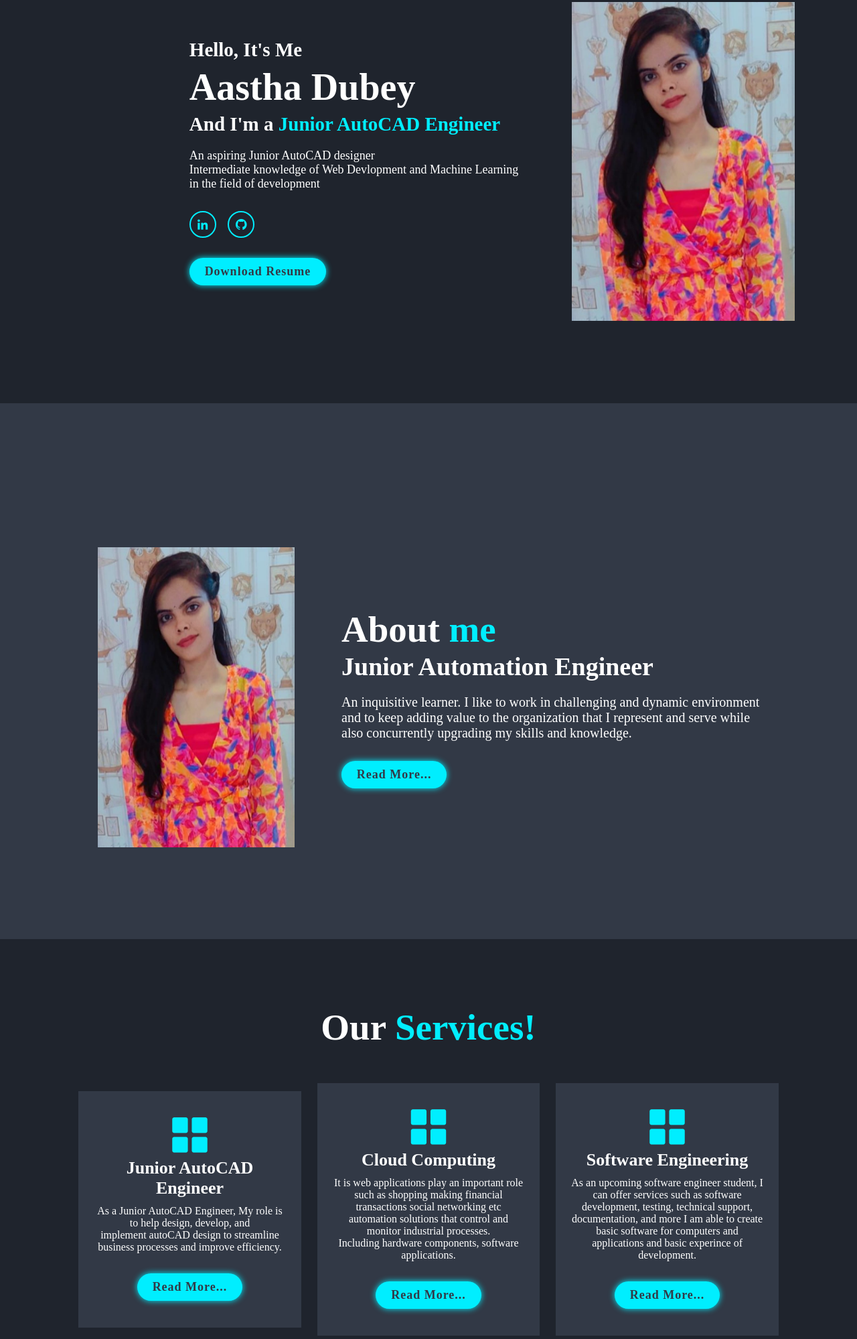
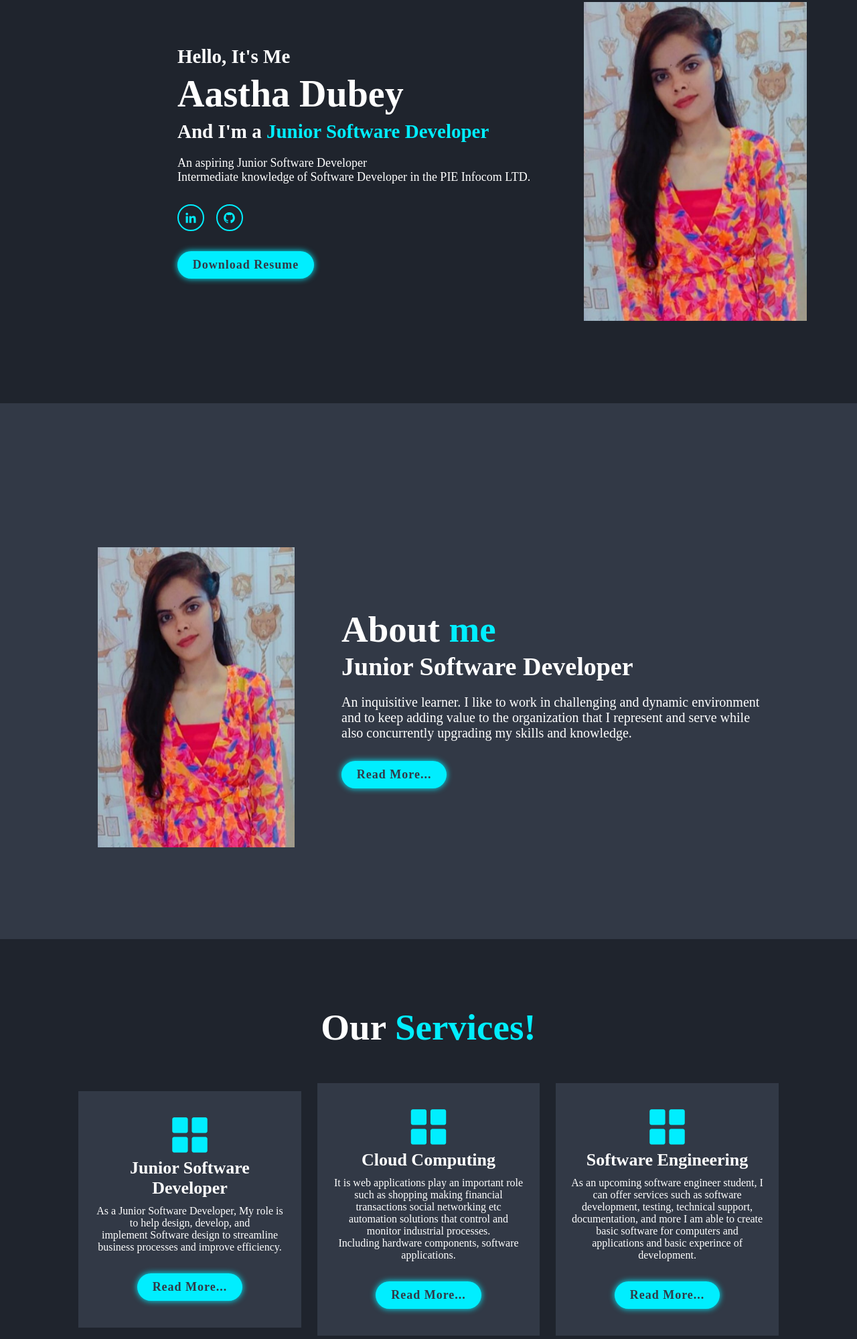
Before and after one commit to yuvraj042003/aastha2, a plain HTML site: page index.html in a window 1280 px wide. Shown: the part 198-2197 px from the top of the page at 67% size. Drawn offline with nearby package versions, Linux system fonts and the light colour scheme.

Commit message:
myschool

```diff
--- a/index.html
+++ b/index.html
@@ -31,11 +31,10 @@
       <div class="home-content">
         <h3>Hello, It's Me</h3>
         <h1>Aastha Dubey</h1>
-        <h3>And I'm a <span> Junior AutoCAD Engineer </span></h3>
-        <p>An aspiring Junior AutoCAD designer</p>
+        <h3>And I'm a <span> Junior Software Developer </span></h3>
+        <p>An aspiring Junior Software Developer</p>
         <p>
-          Intermediate knowledge of Web Devlopment and Machine Learning <br />
-          in the field of development
+          Intermediate knowledge of Software Developer in the PIE Infocom LTD. <br />
         </p>
         <div class="social-media">
           <a
@@ -62,7 +61,7 @@
       </div>
       <div class="about-content">
         <h2 class="heading">About <span> me </span></h2>
-        <h3>Junior Automation Engineer</h3>
+        <h3>Junior Software Developer</h3>
         <p>
           An inquisitive learner. I like to work in challenging and dynamic
           environment
@@ -80,11 +79,11 @@
       <div class="service-container">
         <div class="service-box">
           <i class="bx bxs-grid-alt"></i>
-          <h3>Junior AutoCAD Engineer</h3>
+          <h3>Junior Software Developer</h3>
           <p>
-            As a Junior AutoCAD Engineer, My role is to help design, develop,
+            As a Junior Software Developer, My role is to help design, develop,
             and <br />
-            implement autoCAD design to streamline business processes and
+            implement Software design to streamline business processes and
             improve efficiency.
           </p>
           <a href="#" class="btn">Read More...</a>
```
